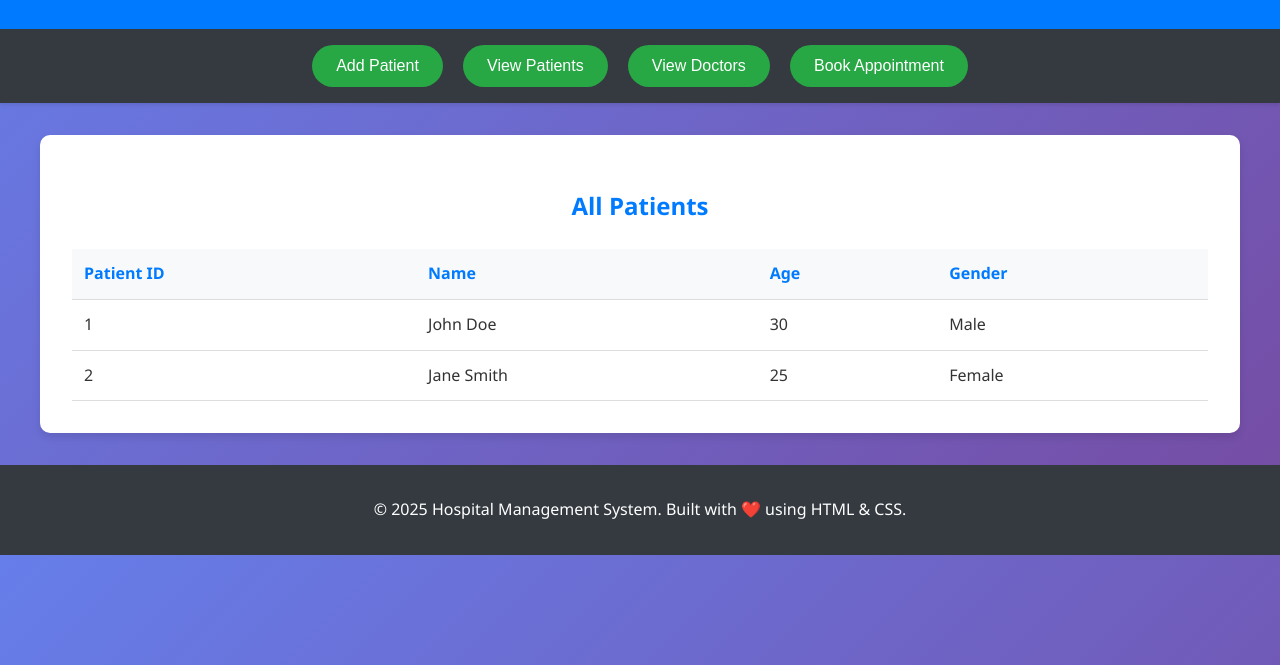
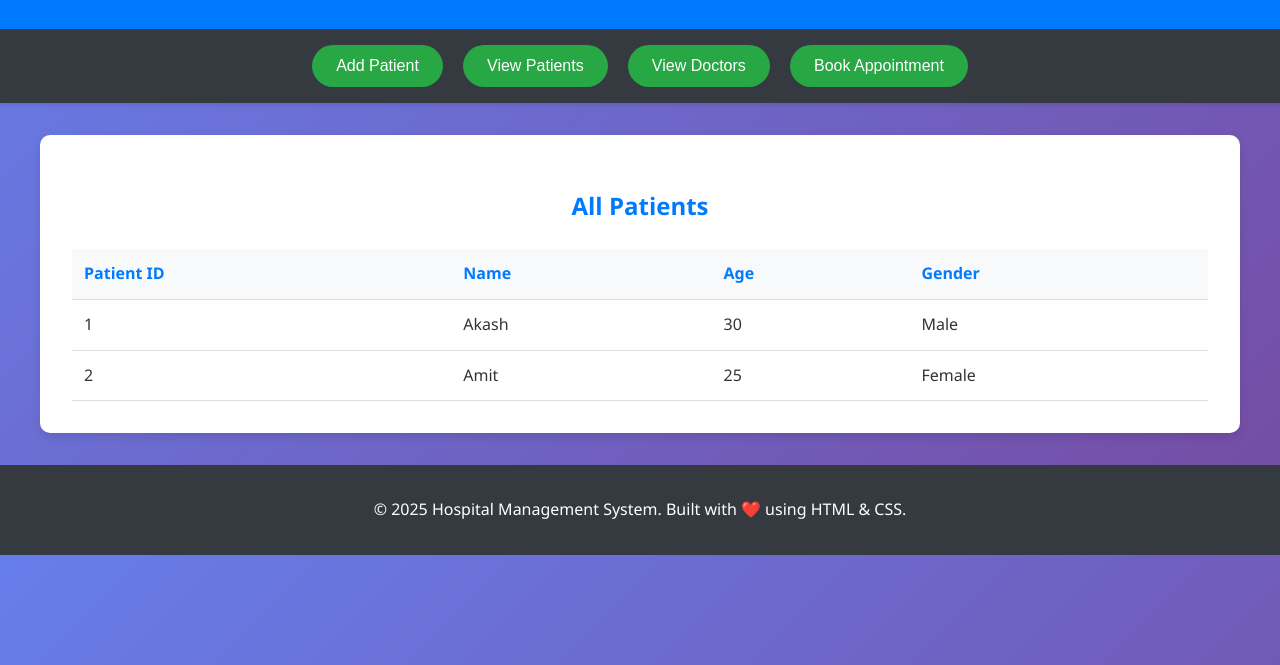
Before and after one commit to avinash606maurya/Hospital-Management-System, a plain HTML site: page index.html in a window 1280 px wide. Both pictures are taken after a click on the button "View Patients". Shown: the part 135-800 px from the top of the page. Drawn offline with Linux system fonts and the light colour scheme.

Commit message:
Update index.html

```diff
--- a/index.html
+++ b/index.html
@@ -57,13 +57,13 @@
                     <!-- Placeholder data; replace with dynamic data from backend -->
                     <tr>
                         <td>1</td>
-                        <td>John Doe</td>
+                        <td>Akash</td>
                         <td>30</td>
                         <td>Male</td>
                     </tr>
                     <tr>
                         <td>2</td>
-                        <td>Jane Smith</td>
+                        <td>Amit</td>
                         <td>25</td>
                         <td>Female</td>
                     </tr>
```
